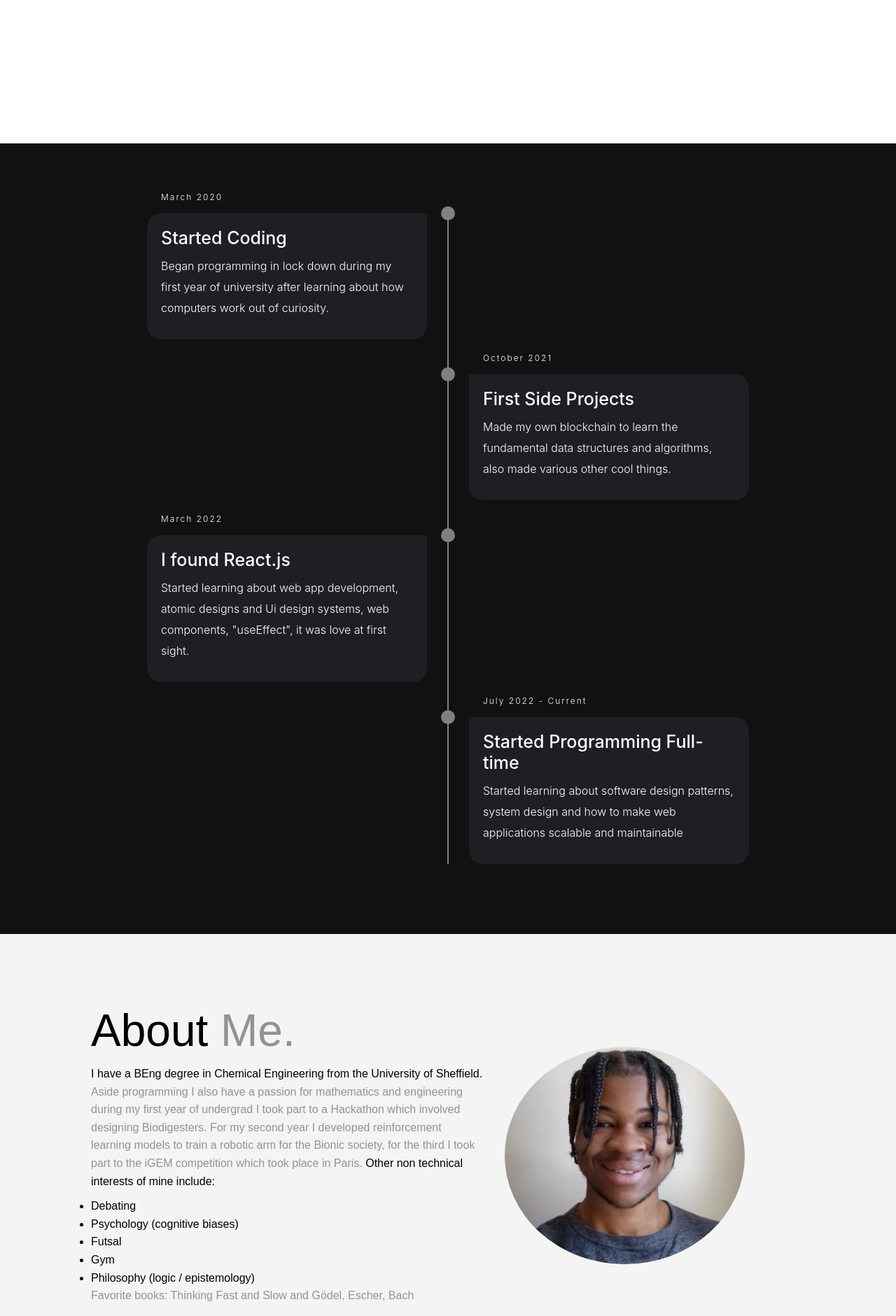
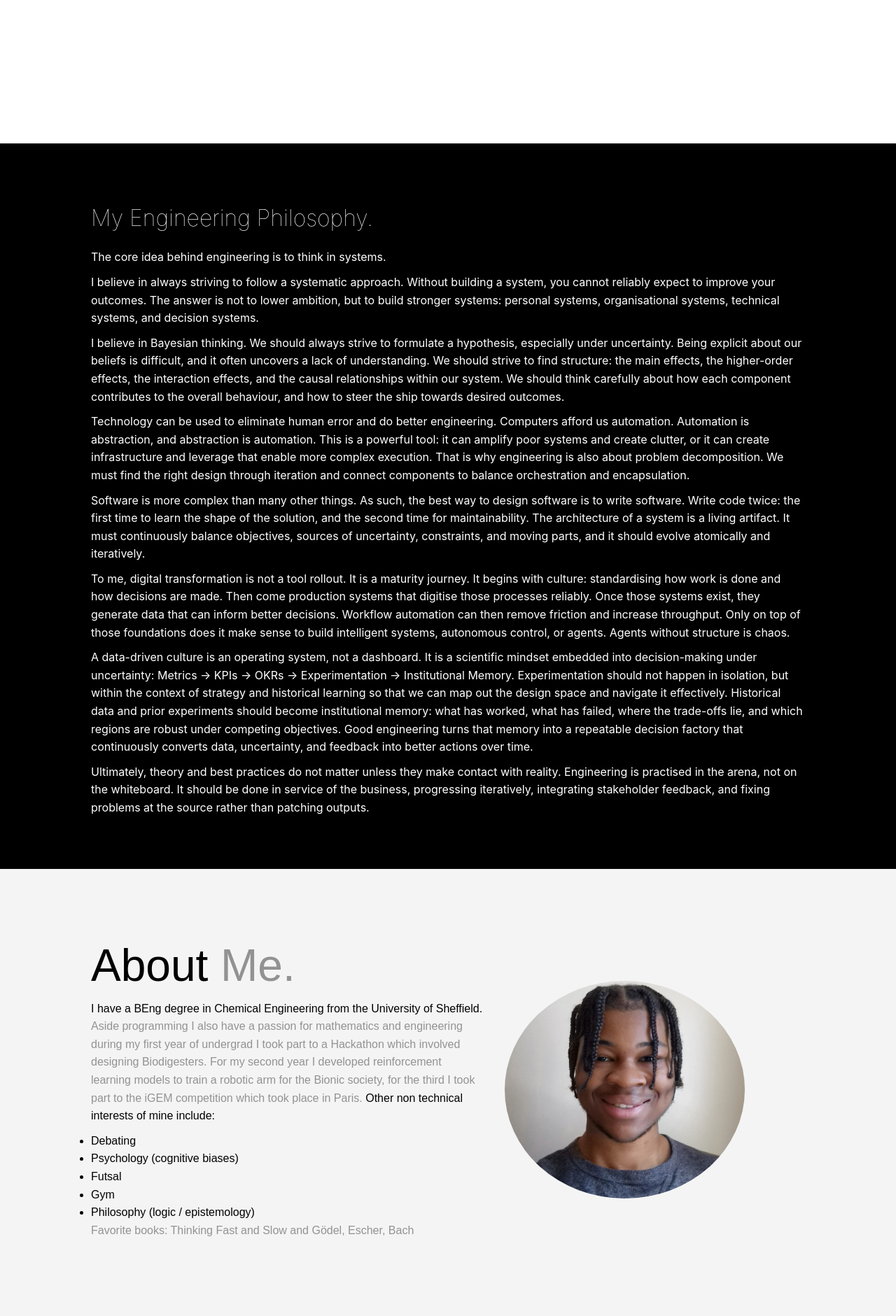
Before and after one commit to kesler20/personal_portfolio, a Flask app: page / in a window 1280 px wide. Shown: the part 3043-4924 px from the top of the page at 70% size. Run offline with Flask 2, Linux system fonts and the light colour scheme.

Commit message:
Replace workflow timeline section with Engineering Philosophy content
Co-authored-by: kesler20 <72452741+kesler20@users.noreply.github.com>

```diff
--- a/templates/index.html
+++ b/templates/index.html
@@ -176,40 +176,19 @@
     <img class='computer' src="{{ url_for('static', filename='img/computer.png') }}" alt="">
 </section>
 
-<div class="workflow-container" id='workflow'>
-    <div class="workflow">
-      <ul>
-        <li>
-          <div class="workflow-content">
-            <h3 class="date">March 2020</h3>
-            <h1>Started Coding</h1>
-            <p>Began programming in lock down during my first year of university after learning about how computers work out of curiosity.</p>
-          </div>
-        </li>
-        <li>
-          <div class="workflow-content">
-            <h3 class="date">October 2021</h3>
-            <h1>First Side Projects</h1>
-            <p>Made my own blockchain to learn the fundamental data structures and algorithms, also made various other cool things.</p>
-          </div>
-        </li>
-        <li>
-          <div class="workflow-content">
-            <h3 class="date">March 2022</h3>
-            <h1>I found React.js</h1>
-            <p>Started learning about web app development, atomic designs and Ui design systems, web components, "useEffect", it was love at first sight.</p>
-        </div>
-        </li>
-        <li>
-          <div class="workflow-content">
-            <h3 class="date">July 2022 - Current</h3>
-            <h1>Started Programming Full-time</h1>
-            <p>Started learning about software design patterns, system design and how to make web applications scalable and maintainable</p>
-          </div>
-        </li>
-      </ul>
+<section class="engineering-philosophy bg-primary py-5">
+    <div class="container">
+        <h1 class="md my-2">My Engineering <a>Philosophy.</a></h1>
+        <p>The core idea behind engineering is to think in systems.</p>
+        <p>I believe in always striving to follow a systematic approach. Without building a system, you cannot reliably expect to improve your outcomes. The answer is not to lower ambition, but to build stronger systems: personal systems, organisational systems, technical systems, and decision systems.</p>
+        <p>I believe in Bayesian thinking. We should always strive to formulate a hypothesis, especially under uncertainty. Being explicit about our beliefs is difficult, and it often uncovers a lack of understanding. We should strive to find structure: the main effects, the higher-order effects, the interaction effects, and the causal relationships within our system. We should think carefully about how each component contributes to the overall behaviour, and how to steer the ship towards desired outcomes.</p>
+        <p>Technology can be used to eliminate human error and do better engineering. Computers afford us automation. Automation is abstraction, and abstraction is automation. This is a powerful tool: it can amplify poor systems and create clutter, or it can create infrastructure and leverage that enable more complex execution. That is why engineering is also about problem decomposition. We must find the right design through iteration and connect components to balance orchestration and encapsulation.</p>
+        <p>Software is more complex than many other things. As such, the best way to design software is to write software. Write code twice: the first time to learn the shape of the solution, and the second time for maintainability. The architecture of a system is a living artifact. It must continuously balance objectives, sources of uncertainty, constraints, and moving parts, and it should evolve atomically and iteratively.</p>
+        <p>To me, digital transformation is not a tool rollout. It is a maturity journey. It begins with culture: standardising how work is done and how decisions are made. Then come production systems that digitise those processes reliably. Once those systems exist, they generate data that can inform better decisions. Workflow automation can then remove friction and increase throughput. Only on top of those foundations does it make sense to build intelligent systems, autonomous control, or agents. Agents without structure is chaos.</p>
+        <p>A data-driven culture is an operating system, not a dashboard. It is a scientific mindset embedded into decision-making under uncertainty: Metrics → KPIs → OKRs → Experimentation → Institutional Memory. Experimentation should not happen in isolation, but within the context of strategy and historical learning so that we can map out the design space and navigate it effectively. Historical data and prior experiments should become institutional memory: what has worked, what has failed, where the trade-offs lie, and which regions are robust under competing objectives. Good engineering turns that memory into a repeatable decision factory that continuously converts data, uncertainty, and feedback into better actions over time.</p>
+        <p>Ultimately, theory and best practices do not matter unless they make contact with reality. Engineering is practised in the arena, not on the whiteboard. It should be done in service of the business, progressing iteratively, integrating stakeholder feedback, and fixing problems at the source rather than patching outputs.</p>
     </div>
-  </div>
+</section>
 
   <section class="hero bg-light">
     <div class="container about-me grid">
```
